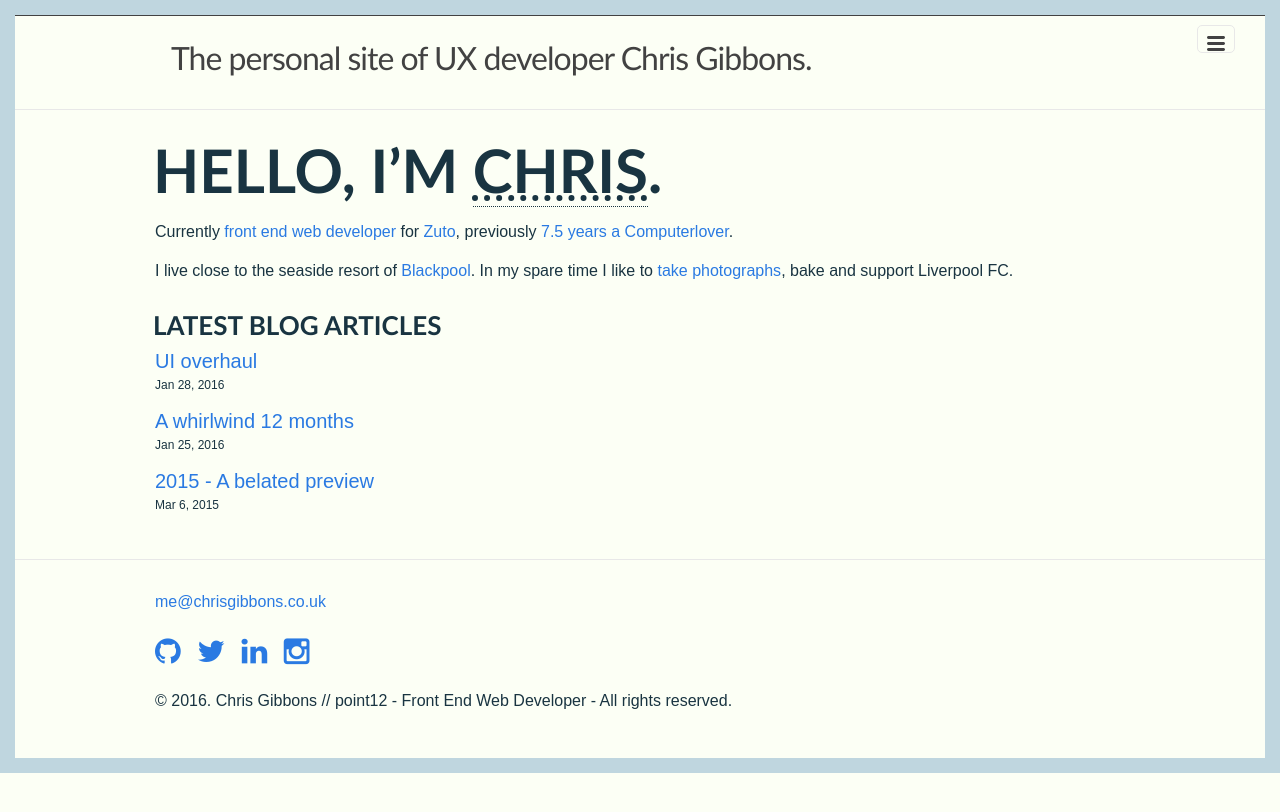
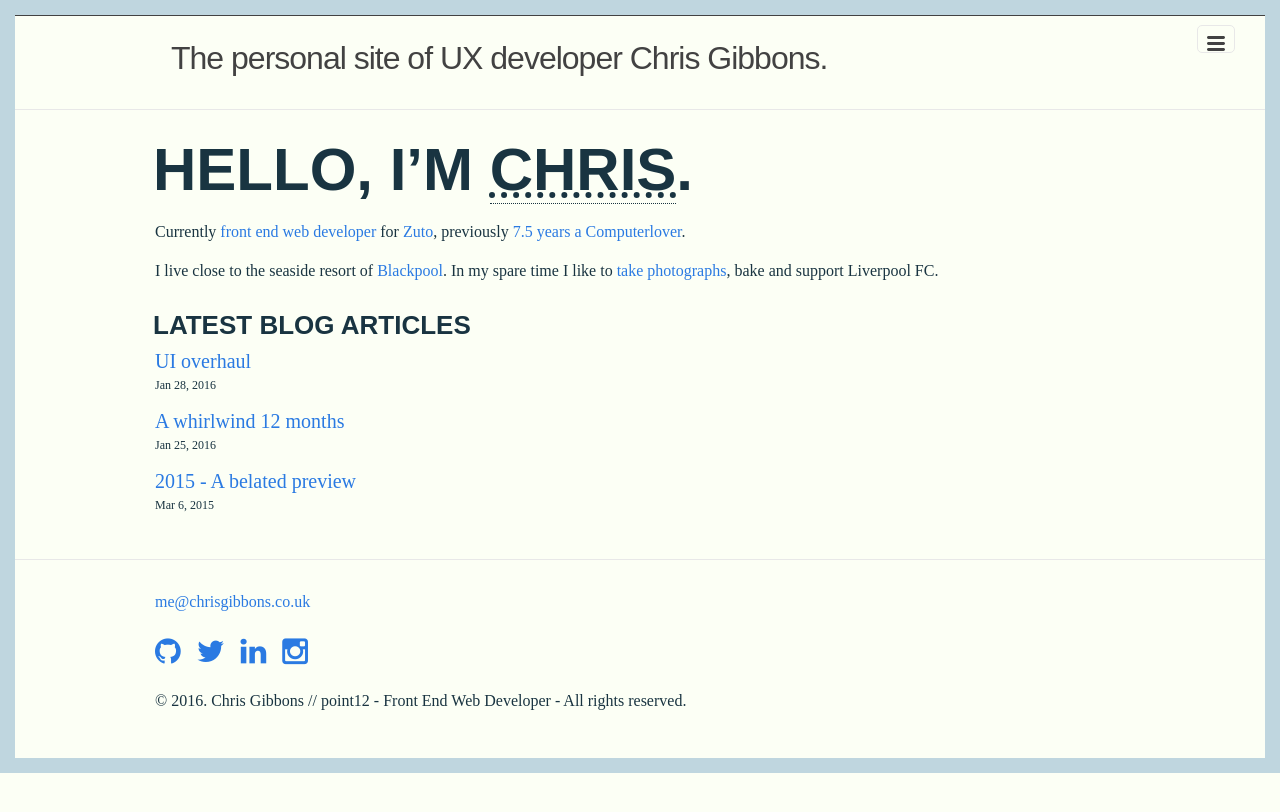
Before and after one commit to gbbns/gbbns.github.io, a Jekyll site: the page built from index.html, in a window 1280 px wide. Shown: the top 812 px of the page. Built offline with Jekyll 4.4.1, drawn with Linux system fonts in a browser that asks for light colours.

Commit message:
Remove variables
Duplicate variables causing incorrect font’s to load

```diff
--- a/_sass/_settings/_settings.global.scss
+++ b/_sass/_settings/_settings.global.scss
@@ -13,12 +13,6 @@ $bp-lg:        65em;    // 1040px / 16px
 // ====================================================================== //
 // FONTS
 // ====================================================================== //
-
-$f-default:			sans-serif; // No Arial or Helvetica because http://css-tricks.com/sans-serif
-$f-title:			'futura-pt','Trebuchet MS', Arial, sans-serif;
-$f-title--sub:		Georgia, Times, 'Times New Roman', serif;
-$f-title--primary:	Georgia, Times, 'Times New Roman', serif;
-
 $f-size-h1:  		29px;
 $f-size-h1-mobile:	20px;
 $f-size-h2: 		20px;
```
